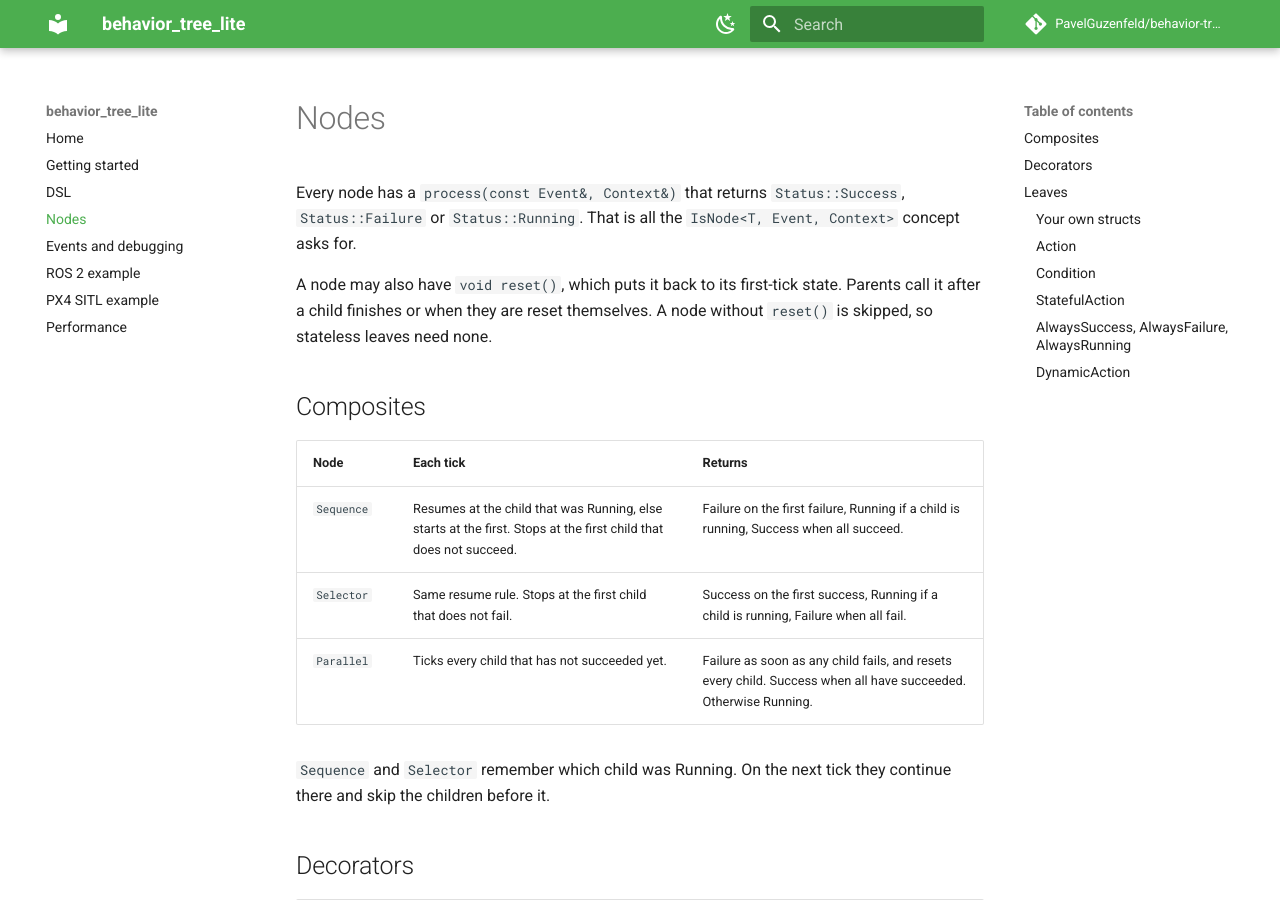
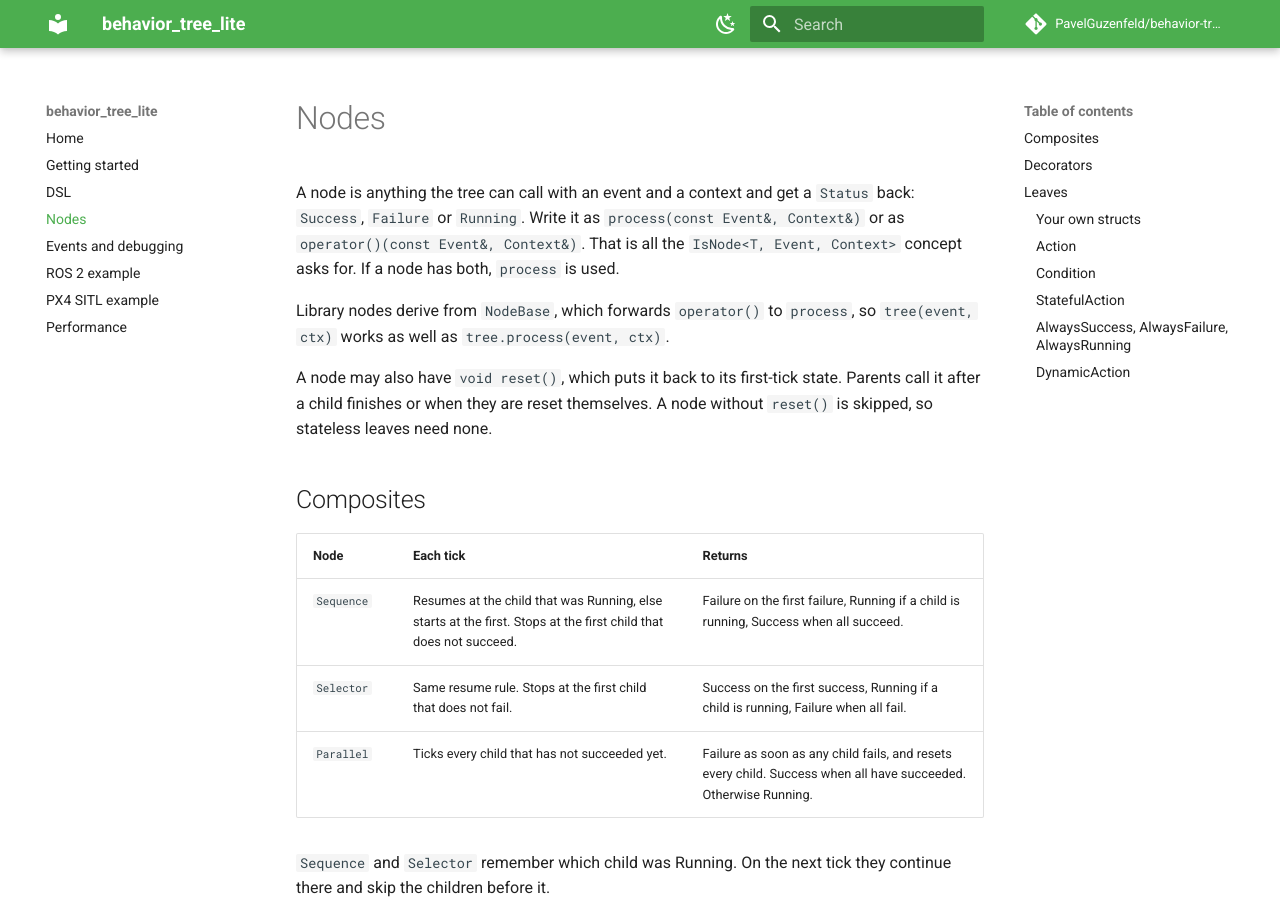
Before and after one commit to PavelGuzenfeld/behavior-tree-lite, an MkDocs documentation site: the page built from docs/nodes.md, in a window 1280 px wide and 900 px high. Built offline with MkDocs 1.6.1 and Material for MkDocs 9.7.7, drawn with Linux system fonts in a browser that asks for light colours; comment, search, counter and statistics services are not loaded.

Commit message:
Accept operator() as a node's call function (#17)
IsNode is satisfied by process() or operator(). Parents call children
through call_node, which prefers process(). NodeBase forwards
operator() to process, so every library node is callable, and the DSL
deduces event and context types from either function.

Closes #3

Co-authored-by: Pavel Guzenfeld <me@pavelguzenfeld.com>

```diff
--- a/docs/nodes.md
+++ b/docs/nodes.md
@@ -1,8 +1,13 @@
 # Nodes
 
-Every node has a `process(const Event&, Context&)` that returns
-`Status::Success`, `Status::Failure` or `Status::Running`. That is all the
-`IsNode<T, Event, Context>` concept asks for.
+A node is anything the tree can call with an event and a context and get a
+`Status` back: `Success`, `Failure` or `Running`. Write it as
+`process(const Event&, Context&)` or as `operator()(const Event&, Context&)`.
+That is all the `IsNode<T, Event, Context>` concept asks for. If a node has
+both, `process` is used.
+
+Library nodes derive from `NodeBase`, which forwards `operator()` to
+`process`, so `tree(event, ctx)` works as well as `tree.process(event, ctx)`.
 
 A node may also have `void reset()`, which puts it back to its first-tick
 state. Parents call it after a child finishes or when they are reset
```
Also changed, not shown: docs/dsl.md (+4 -3 lines), 5 other files.
